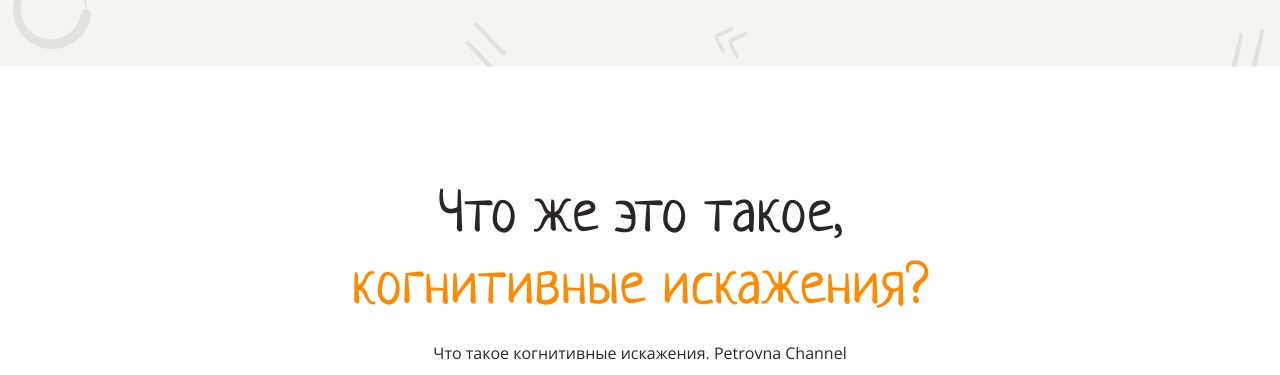
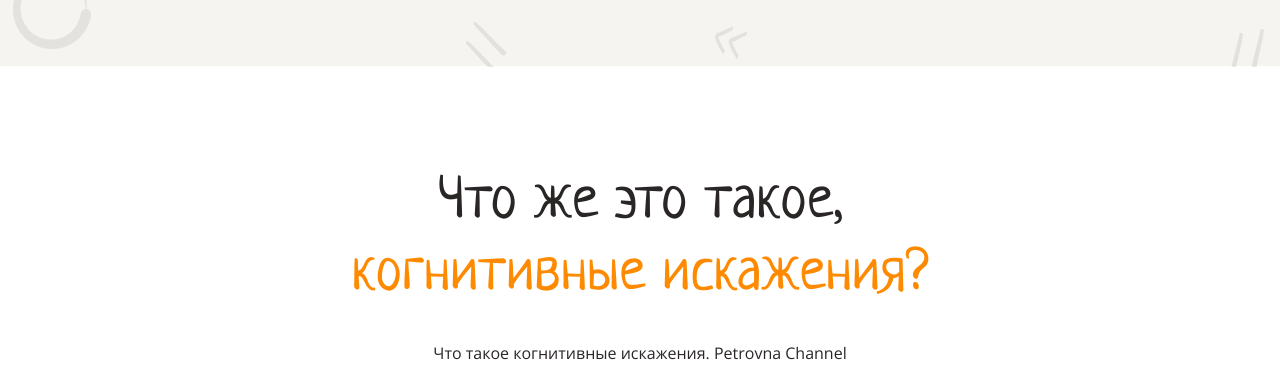
Before and after one commit to puzinka/layout-designer-project-lvl1, a website: page src/index.html in a window 1280 px wide. Shown: the part 848-1223 px from the top of the page. Drawn offline with Linux system fonts and the light colour scheme.

Commit message:
Fixed main. Try 8.

```diff
--- a/src/styles/style.css
+++ b/src/styles/style.css
@@ -219,8 +219,8 @@ main{
   left: calc(50vw - 460px);
 }
 main h2{
-  margin-top: 14px;
-  margin-bottom: 16px;
+  margin-top: 0px;
+  margin-bottom: 30px;
 }
 main p{
   margin-bottom: calc(31px + 365px);
```
